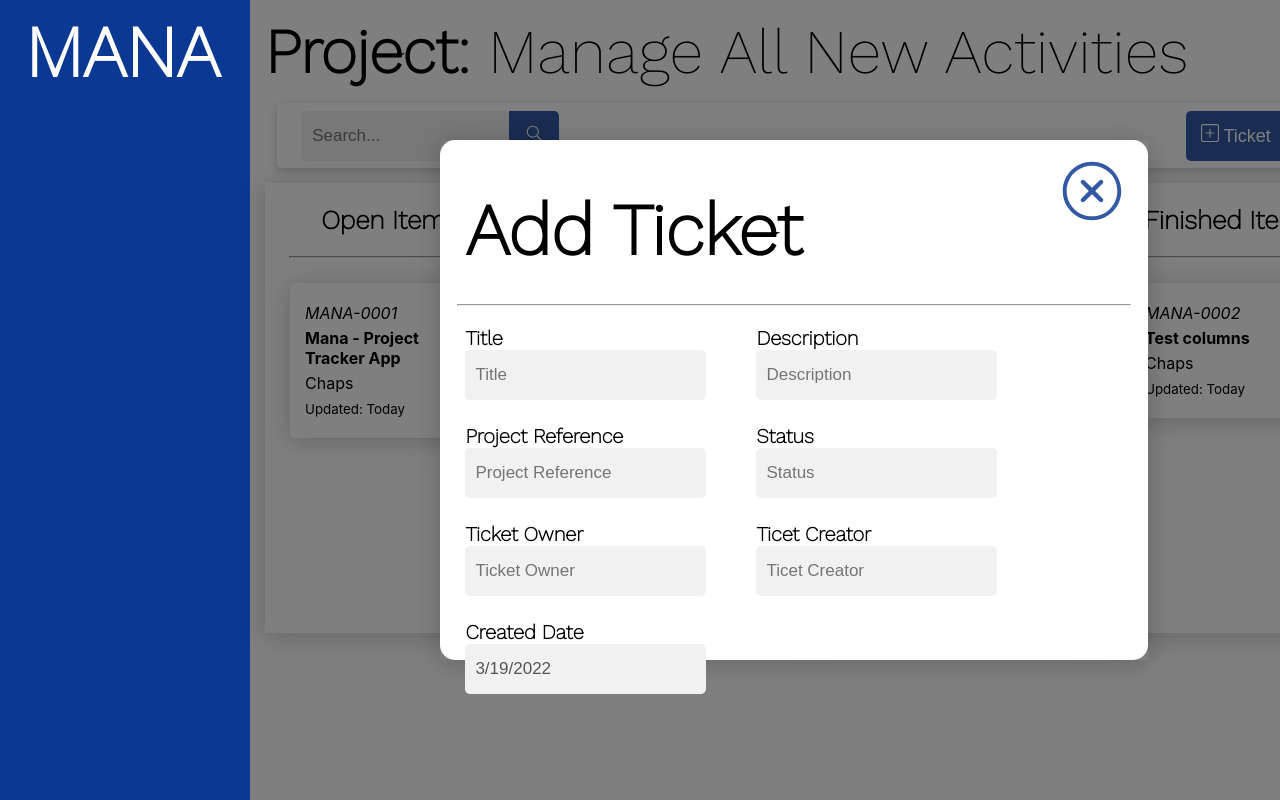
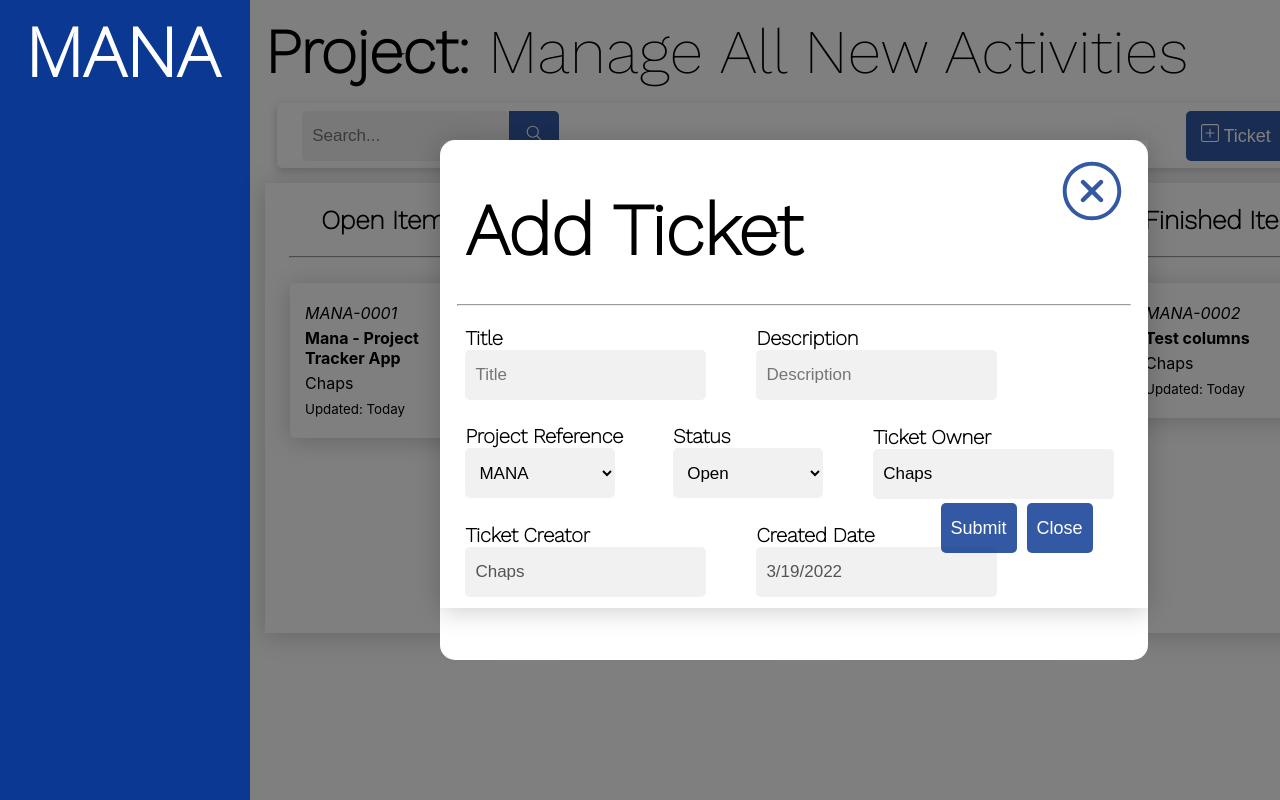
Before and after one commit to Chaptastic12/mana, a React (Create React App) app: page / in a window 1280 px wide. Both pictures are taken after a click on the button "Ticket". Shown: the top 800 px of the page. Built offline with nearby package versions, Linux system fonts and the light colour scheme.

Commit message:
Implemented search functionality + update to form
Can now filter down by ticket title when looking at an open project by utilizing the search bar

Updated addTicketForm so status and project reference auto populate with existing statuses / project short names

```diff
--- a/src/App.css
+++ b/src/App.css
@@ -17,3 +17,18 @@
 .Page {
     width: 85vw;
 }
+
+button{
+    border: none;
+    background-color: rgb(0,48,143,0.8);
+    color: white;
+    font-size: 18px;
+    padding: 10px;
+    border-radius: 5px;
+    height: 50px;
+}
+
+button:hover{
+    cursor: pointer;
+    background-color: rgb(0,48,143,1);
+}
--- a/src/DummyData.js
+++ b/src/DummyData.js
@@ -89,7 +89,7 @@ export const ALLPROJECTS = [
                 }
             }
         ],
-        projectShortName: 'MANA',
+        projectShortName: 'MANA 2',
         projectName: 'Manage All New Activities',
         createdDate: 'Today'
     }
--- a/src/pages/ProjectDashboard/AddTicketForm/AddTicketForm.css
+++ b/src/pages/ProjectDashboard/AddTicketForm/AddTicketForm.css
@@ -1,6 +1,7 @@
 .AddTicketForm {
+    position: relative;
     width: 100%;
-    height: 100%;
+    height: 90%;
     box-shadow: 0 3px 25px rgb(0 0 0 / 0.2);
 }
 
@@ -47,7 +48,8 @@
     text-transform: capitalize;
 }
 
-.AddTicketForm__Form .Input input {
+.AddTicketForm__Form .Input input,
+.AddTicketForm__Form .Input select {
     padding: 10px;
     font-size: 17px;
     border: none;
@@ -55,9 +57,23 @@
     background: #f1f1f1;
     height: 30px;
     text-transform: capitalize;
+}
 
+.AddTicketForm__Form .Input select{
+    height: 50px;
+    width: 150px;
 }
 
 .AddTicketForm__Form .Input input[type=text]:focus{
     outline: none;
 }
+
+.AddTicketForm__Button{
+    position: absolute;
+    right: 50px;
+    bottom: 50px;
+}
+
+.AddTicketForm__Button button {
+    margin:5px;
+}
--- a/src/pages/ProjectDashboard/AddTicketForm/AddTicketForm.tsx
+++ b/src/pages/ProjectDashboard/AddTicketForm/AddTicketForm.tsx
@@ -1,6 +1,7 @@
 import React, { useState } from 'react'
 
 import { IoIosCloseCircleOutline } from 'react-icons/io'
+import { ALLPROJECTS } from '../../../DummyData'
 
 import './AddTicketForm.css'
 
@@ -10,19 +11,52 @@ export interface Props {
 
 const AddTicketForm = (props: Props) => {
 
-    const date = new Date;
+    const date = new Date();
 
-    const [ formData, setFormData ] = useState({title: '', description: '', projectReference:'', status: '', ticketOwner: '', ticetCreator: '', createdDate: date.toLocaleDateString()});
+    const [ formData, setFormData ] = useState({title: '', description: '', projectReference:'', status: '', ticketOwner: 'Chaps', ticketCreator: 'Chaps', createdDate: date.toLocaleDateString()});
+    const [ error, setError ] = useState('');
 
     let formInputs = Object.entries(formData).map(([key, value]) => {
         const adjustedKey = key.replace(/([A-Z])/g, ' $1').trim();
         let disabled = false;
-        if(key === 'createdDate'){ disabled = true }
-        return  <div className='Input'>
+        let element;
+        if(key === 'createdDate' || key === 'ticketCreator'){ disabled = true }
+
+        if(key === 'projectReference'){
+            let options = [];
+            for(let x=0; x < ALLPROJECTS.length; x++){
+                options.push(<option value={ALLPROJECTS[x].projectShortName}>{ ALLPROJECTS[x].projectShortName }</option>)
+            }
+            element = <select value={formData.projectReference} onChange={(e) => setFormData({...formData, projectReference: e.target.value})}>
+                            { options }
+                        </select>
+        } else if(key === 'status'){
+            element = <select value={formData.status} onChange={(e) => setFormData({...formData, status: e.target.value})}>
+                            <option value='Open'>Open</option>
+                            <option value='In Progress'>In Progress</option>
+                            <option value='Quality Check'>Quality Check</option>
+                            <option value='Finished'>Finished</option>
+                            <option value='Backlog'>Backlog</option>
+                        </select>
+        } else {
+            element = <input type='text' placeholder={adjustedKey} value={formData[key as keyof typeof formData]} onChange={(e) => setFormData({ ...formData, [key]: e.target.value }) } disabled={disabled} />
+        }
+
+        return  <div key={key} className='Input'>
                     <label>{adjustedKey}</label><br/>
-                    <input type='text' placeholder={adjustedKey} value={formData[key as keyof typeof formData]} onChange={(e) => setFormData({ ...formData, [key]: e.target.value }) } disabled={disabled} />
+                    { element }
                 </div>
     });
+
+    const fieldsAreValidated = () => {
+        setError('');
+        if(formData.title.length < 3 || formData.description.length < 3 || formData.projectReference.length < 1 || formData.status.length < 3){
+            setError('Please ensure all fields are filled out.')
+        } else {
+            console.log('Fields validated.');
+            props.closeModal(false);
+        }
+    }
 
   return (
     <div className='AddTicketForm'>
@@ -34,6 +68,10 @@ const AddTicketForm = (props: Props) => {
         <div className='AddTicketForm__Form'>
             { formInputs }
         </div>
+        <div className='AddTicketForm__Button'>
+            <button onClick={() => fieldsAreValidated()}>Submit</button>
+            <button onClick={() => props.closeModal(false)}>Close</button>
+        </div>
     </div>
   )
 }
--- a/src/pages/ProjectDashboard/ProjectDashBoard.tsx
+++ b/src/pages/ProjectDashboard/ProjectDashBoard.tsx
@@ -12,9 +12,9 @@ import AddTicketForm from './AddTicketForm/AddTicketForm';
 
 const ProjectDashBoard = () => {
 
-    // const [ allProjects, setAllProjects ] = useState(ALLPROJECTS);
     const [ chosenProject, setChosenProject ] = useState(ALLPROJECTS[0]);
     const [ showAddTicket, setShowAddTicket ] = useState<boolean>(false);
+    const [ ticketSearch, setTicketSearch ] = useState<string>('');
 
     const onDragEnd = (result: DropResult) => {
         const { source, destination } = result;
@@ -57,15 +57,24 @@ const ProjectDashBoard = () => {
 
     }
 
-    const openTickets: Ticket[] = chosenProject.tickets.filter(project => project.status === 'Open');
-    const progressTickets: Ticket[] = chosenProject.tickets.filter(project => project.status === 'In Progress');
-    const qualityCheckTickets: Ticket[] = chosenProject.tickets.filter(project => project.status === 'Quality Check');
-    const finishedTickets: Ticket[] = chosenProject.tickets.filter(project => project.status === 'Finished');
-    const backlogTickets: Ticket[] = chosenProject.tickets.filter(project => project.status === 'Backlog');
+    let openTickets: Ticket[] = chosenProject.tickets.filter(project => project.status === 'Open');
+    let progressTickets: Ticket[] = chosenProject.tickets.filter(project => project.status === 'In Progress');
+    let qualityCheckTickets: Ticket[] = chosenProject.tickets.filter(project => project.status === 'Quality Check');
+    let finishedTickets: Ticket[] = chosenProject.tickets.filter(project => project.status === 'Finished');
+    let backlogTickets: Ticket[] = chosenProject.tickets.filter(project => project.status === 'Backlog');
+
+    //If we are seaching for a specific ticket, we need to adjust our array
+    if(ticketSearch){
+        openTickets = openTickets.filter(x => x.title.toLowerCase().includes(ticketSearch.toLowerCase()));
+        progressTickets = progressTickets.filter(x => x.title.toLowerCase().includes(ticketSearch.toLowerCase()));
+        qualityCheckTickets = qualityCheckTickets.filter(x => x.title.toLowerCase().includes(ticketSearch.toLowerCase()));
+        finishedTickets = finishedTickets.filter(x => x.title.toLowerCase().includes(ticketSearch.toLowerCase()));
+        backlogTickets = backlogTickets.filter(x => x.title.toLowerCase().includes(ticketSearch.toLowerCase()));
+    }
 
   return (<>
 
-    { showAddTicket && <Modal closeModal={setShowAddTicket}> <AddTicketForm closeModal={setShowAddTicket}/> </Modal>}
+    { showAddTicket && <Modal closeModal={setShowAddTicket}> <AddTicketForm closeModal={setShowAddTicket} /> </Modal>}
 
     <DragDropContext onDragEnd={onDragEnd}>
         <div className='ProjectDashBoard'>
@@ -73,7 +82,7 @@ const ProjectDashBoard = () => {
             <div className='ProjectDashBoard__Title'> <p> <b>Project:</b> { chosenProject.projectName }</p> </div>
 
             <div className='ProjectDashBoard_SearchBar'>
-                <SearchBar openModal={setShowAddTicket} />
+                <SearchBar openModal={setShowAddTicket} searchHandler={(value) => setTicketSearch(value)} />
             </div>
 
             <div className='ProjectDashBoard__Sections'>
--- a/src/pages/ProjectDashboard/SearchBar/SearchBar.css
+++ b/src/pages/ProjectDashboard/SearchBar/SearchBar.css
@@ -16,23 +16,6 @@
 
 .Buttons{
     float: right;
-}
-
-.Buttons button,
-.SearchBar__Input button{
-    border: none;
-    background-color: rgb(0,48,143,0.8);
-    color: white;
-    font-size: 18px;
-    padding: 10px;
-    border-radius: 5px;
-    height: 50px;
-}
-
-.Buttons button:hover,
-.SearchBar__Input button:hover{
-    cursor: pointer;
-    background-color: rgb(0,48,143,1);
 }
 
 .SearchBar__Input input[type=text] {
--- a/src/pages/ProjectDashboard/SearchBar/SearchBar.tsx
+++ b/src/pages/ProjectDashboard/SearchBar/SearchBar.tsx
@@ -7,19 +7,19 @@ import './SearchBar.css';
 
 export interface Props {
   openModal: React.Dispatch<React.SetStateAction<boolean>>;
+  searchHandler: React.Dispatch<React.SetStateAction<string>>;
 }
 
 const SearchBar = (props: Props) => {
   return (
     <div className='SearchBar'>
         <div className='SearchBar__Input'>
-            <input type='text' placeholder='Search...'></input>
+            <input type='text' placeholder='Search...' onChange={(e) => props.searchHandler(e.target.value) }></input>
             <button><IoSearchOutline /></button>
         </div>
         <div className='SearchBar_Buttons'>
             <div className='Buttons'>
-            <button onClick={() => props.openModal(true)}> <BsPlusSquare /> Ticket</button>
-
+              <button onClick={() => props.openModal(true)}> <BsPlusSquare /> Ticket</button>
             </div>
         </div>
     </div>
```
